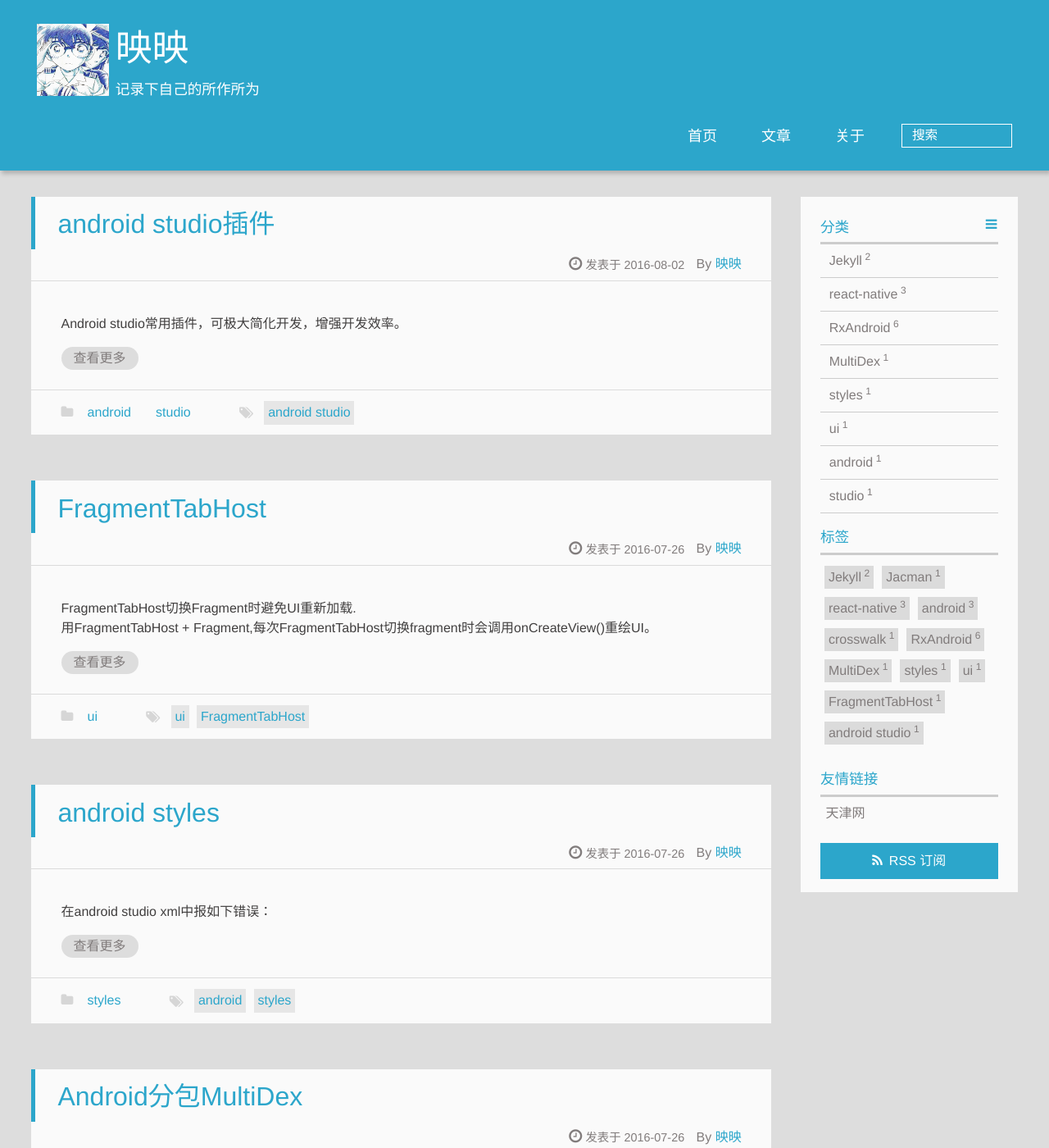
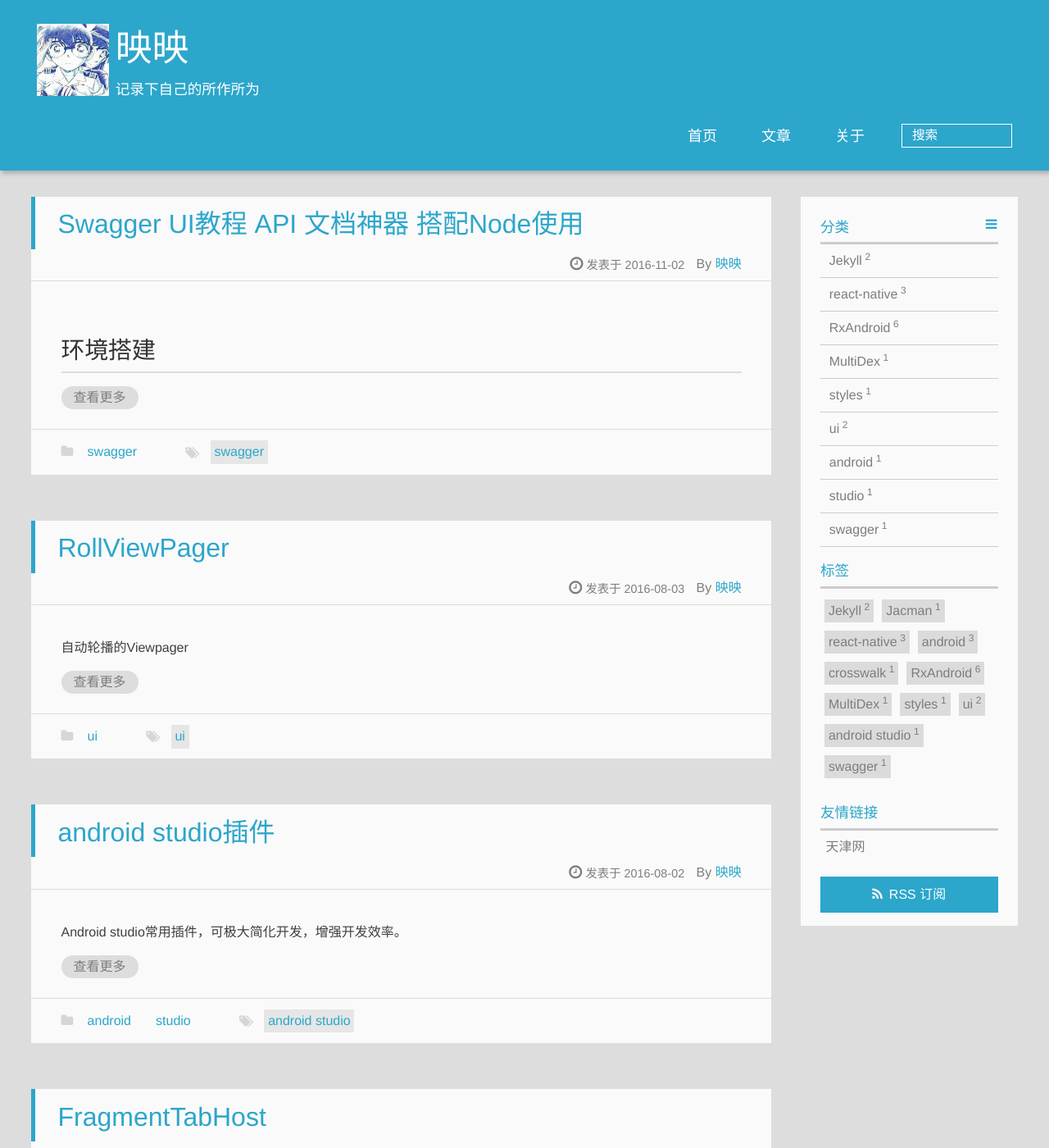
Before and after one commit to jackwolf1/jackwolf1.github.io, a Jekyll site: the page built from index.html, in a window 1280 px wide and 1400 px high. Shown: the whole window at 82% size. Built offline with Jekyll 4.4.1, drawn with Linux system fonts in a browser that asks for light colours; the list of posts is cut into pages by our own code; part of the change alters nothing that is shown.

Commit message:
Signed-off-by: xuying <“xuying531@sina.com”>

```diff
--- a/_posts/2016-07-26-fragmenttabhost.md
+++ b/_posts/2016-07-26-fragmenttabhost.md
@@ -3,7 +3,6 @@ layout: post
 title: FragmentTabHost
 tags:
 - ui
-- FragmentTabHost
 categories: ui
 description: FragmentTabHost切换Fragment时避免UI重新加载
 ---
--- /dev/null
+++ b/_posts/2016-11-2-swagger-ui.md
@@ -0,0 +1,104 @@
+---
+layout: post
+title: Swagger UI教程 API 文档神器 搭配Node使用
+tags:
+- swagger
+categories: swagger
+description: Swagger UI教程 API 文档神器 搭配Node使用
+
+---
+
+# 环境搭建 #
+
+下载Swagger UI（也可以直接下载 zip 文件）
+
+
+    git clone https://github.com/swagger-api/swagger-ui.git
+
+
+
+安装 express
+创建一个空文件夹node_app
+
+
+    mkdir node_app
+
+初始化 node ，创建package.json文件（）
+
+    cd node_ap
+    npm init
+    // 下面的看你心情填写
+    name: (node_app) node_app
+    version: (1.0.0)
+    description:
+    entry point: (index.js)
+    test command:
+    git repository:
+    keywords:
+    author:
+    license: (ISC)
+
+安装 express
+
+    npm install express --save
+
+创建 index.js
+
+    vim index.js
+
+把下面代码贴如 index.js 中
+
+    var express = require('express');
+    var app = express();
+    app.get('/', function (req, res) {
+      res.send('Hello World!');
+    });
+
+    app.listen(3000, function () {
+      console.log('Example app listening on port 3000!');
+    });
+
+在 node_app 中创建空目录 public
+
+
+    ➜  mkdir public
+    ➜  cd public
+
+修改路由
+
+    vim ../index.js
+    //在文件第三行插入下面这句话
+    app.use('/static', express.static('public'));
+
+把下载好的Swagger UI 文件中dist 目录下的文件全部复制到 public 文件夹下。
+如下图：
+![](http://i.imgur.com/jCmK5cx.png)
+
+
+开启 node
+
+    node index.js
+
+打开浏览器，输入[http://localhost:3000/static/index.html](打开浏览器，输入http://localhost:3000/static/index.html)
+
+到此为止，你已经把官方的 demo 在本地配置好了。当然你也可以吧这个搭建在服务器上
+
+# 编写文档并发布 #
+
+使用Swagger Editor编写 API 文档
+
+Swagger Editor 上的是基于 yaml 的语法，但是不用害怕，看着官方的 demo 看个10分钟就会了。
+
+
+导出 test.json 文档
+
+![](http://upload-images.jianshu.io/upload_images/437742-77e0ea186ad1a01e.png?imageMogr2/auto-orient/strip%7CimageView2/2)
+
+
+把 test.json 放到 node_app/public 目录下。
+利用编辑器修改 index.html文件
+url = "http://petstore.swagger.io/v2/swagger.json";
+为
+url = "/static/test.json";
+
+重启 node 服务，浏览器中打开[http://localhost:3000/static/index.html](http://localhost:3000/static/index.html)就是你自己写的 api 文档了
--- /dev/null
+++ b/_posts/2016-8-3-rollviewpager.md
@@ -0,0 +1,130 @@
+---
+layout: post
+title: RollViewPager
+tags:
+- ui
+categories: ui
+description: 自动轮播的Viewpager
+---
+
+自动轮播的Viewpager
+
+支持无限循环。 触摸时会暂停播放，直到结束触摸一个延迟周期以后继续播放。 看起来就像这样。指示器可以为点可以为数字还可以自定义，位置也可以变。
+依赖
+
+compile 'com.jude:rollviewpager:1.3.2'
+
+使用
+
+<com.jude.rollviewpager.RollPagerView
+    android:layout_width="match_parent"
+    android:layout_height="180dp"
+    app:rollviewpager_play_delay="3000"/>
+
+
+app:rollviewpager_play_delay="3000" 播放间隔时间，单位ms。填0则不播放。默认为0 app:rollviewpager_hint_gravity="center" 指示器位置,提供left,center,right。默认center
+app:rollviewpager_hint_color="#7c7c7c" 指示器背景颜色.默认黑色
+app:rollviewpager_hint_alpha="80" 指示器背景透明度。0全透明，255不透明。默认0.
+app:rollviewpager_hint_paddingLeft="16dp" 指示器左边距
+app:rollviewpager_hint_paddingRight="16dp" 指示器右边距
+app:rollviewpager_hint_paddingTop="16dp" 指示器上边距
+app:rollviewpager_hint_paddingBottom="16dp" 指示器下边距
+一般指定一下间隔时间就好了。
+
+HintView
+
+提供了HintView是对指示器进行自定义。
+setHintView(HintView hintview)
+
+HintView
+ShapeHintView
+IconHintView
+ColorPointHintView
+TextHintView
+用法：
+{% highlight java %}
+mRollViewPager.setHintView(new IconHintView(this,R.drawable.point_focus,R.drawable.point_normal));
+mRollViewPager.setHintView(new ColorPointHintView(this, Color.YELLOW,Color.WHITE));
+mRollViewPager.setHintView(new TextHintView(this));
+mRollViewPager.setHintView(null);//隐藏指示器
+{% endhighlight %}
+Adapter
+
+提供以下三种种方便的PagerAdapter供使用。
+本ViewPager也可以使用其他任意PagerAdapter。
+
+StaticPagerAdapter
+
+存储页面的Adapter。view添加进去就存储不会再次getView，减少页面创建消耗，消耗内存。一般自动播放的情况这种方案比较好。不然会大量构造View。 概念参照FragmentPagerAdapter。可以用于其他ViewPager。
+
+DynamicPagerAdapter
+
+动态的Adapter。当创建3号view时会销毁1号view(递推)，会时常调用getView。增加页面创建消耗，减小内存消耗。 概念参照FragmentStatePagerAdapter。可以用于其他ViewPager。
+
+//2个Adapter用法一样;
+{% highlight java %}
+mRollViewPager.setAdapter(new TestNomalAdapter());
+private class TestNomalAdapter extends StaticPagerAdapter{
+    private int[] imgs = {
+            R.drawable.img1,
+            R.drawable.img2,
+            R.drawable.img3,
+            R.drawable.img4,
+    };
+
+    @Override
+    public View getView(ViewGroup container, int position) {
+        ImageView view = new ImageView(container.getContext());
+        view.setImageResource(imgs[position]);
+        view.setScaleType(ImageView.ScaleType.CENTER_CROP);
+        view.setLayoutParams(new ViewGroup.LayoutParams(ViewGroup.LayoutParams.MATCH_PARENT, ViewGroup.LayoutParams.MATCH_PARENT));
+        return view;
+    }
+
+    @Override
+    public int getCount() {
+        return imgs.length;
+    }
+}
+
+{% endhighlight %}
+LoopPagerAdapter
+
+无限循环的Adapter。无限循环上采用的是getCount返回int大数的方法(并没有什么缺点,另外估计1s的间隔时间你在有生之年看不到他播放到底)。实测比第N页跳转到第1页的效果好。
+数据采用StaticPagerAdapter的方案。节省创建View开销。 本Adapter只能用于本RollViewPager;
+无需其他设置，很简单。
+{% highlight java %}
+mRollViewPager.setAdapter(new TestLoopAdapter(mRollViewPager));
+private class TestLoopAdapter extends LoopPagerAdapter{
+    private int[] imgs = {
+            R.drawable.img1,
+            R.drawable.img2,
+            R.drawable.img3,
+            R.drawable.img4,
+    };
+
+    public TestLoopAdapter(RollPagerView viewPager) {
+        super(viewPager);
+    }
+
+    @Override
+    public View getView(ViewGroup container, int position) {
+        ImageView view = new ImageView(container.getContext());
+        view.setImageResource(imgs[position]);
+        view.setScaleType(ImageView.ScaleType.CENTER_CROP);
+        view.setLayoutParams(new ViewGroup.LayoutParams(ViewGroup.LayoutParams.MATCH_PARENT, ViewGroup.LayoutParams.MATCH_PARENT));
+        return view;
+    }
+
+    @Override
+    public int getRealCount() {
+        return imgs.length;
+    }
+}
+
+{% endhighlight %}
+播放控制
+
+rollViewPager.pause()
+rollViewPager.resume()
+rollViewPager.isPlaying()
```
